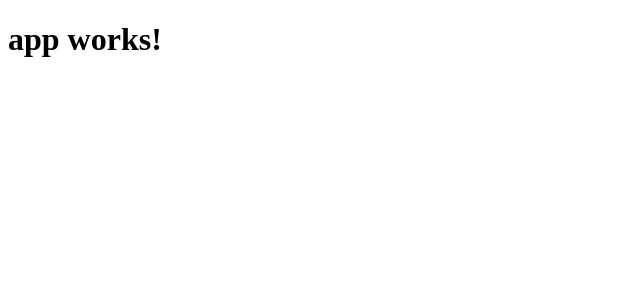
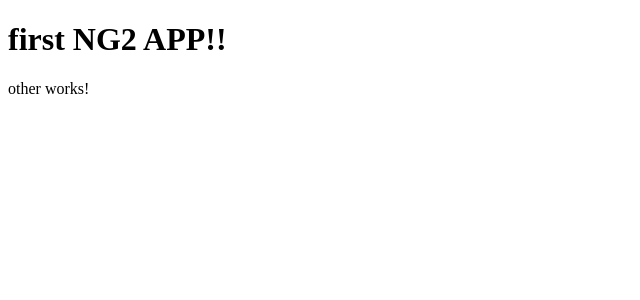
Before and after one commit to vanrick/ng2_first_app, an Angular app: page / in a window 1280 px wide. Shown: the top 300 px of the page, without its empty margins (0-640 px from the left). Built offline with nearby package versions, Linux system fonts and the light colour scheme.

Commit message:
added new components and use it with older components

```diff
--- a/src/app/app.component.html
+++ b/src/app/app.component.html
@@ -1,3 +1,4 @@
 <h1>
   {{title}}
 </h1>
+<ng2-FirstApp-other></ng2-FirstApp-other>
--- a/src/app/app.component.ts
+++ b/src/app/app.component.ts
@@ -6,5 +6,5 @@
   styleUrls: ['./app.component.css']
 })
 export class AppComponent {
-  title = 'app works!';
+  title = 'first NG2 APP!!';
 }
--- a/src/app/app.module.ts
+++ b/src/app/app.module.ts
@@ -4,10 +4,12 @@
 import { HttpModule } from '@angular/http';
 
 import { AppComponent } from './app.component';
+import { OtherComponent } from './other/other.component';
 
 @NgModule({
   declarations: [
-    AppComponent
+    AppComponent,
+    OtherComponent
   ],
   imports: [
     BrowserModule,
--- /dev/null
+++ b/src/app/other/other.component.html
@@ -0,0 +1,3 @@
+<p>
+  other works!
+</p>
--- /dev/null
+++ b/src/app/other/other.component.ts
@@ -0,0 +1,15 @@
+import { Component, OnInit } from '@angular/core';
+
+@Component({
+  selector: 'ng2-FirstApp-other',
+  templateUrl: './other.component.html',
+  styleUrls: ['./other.component.css']
+})
+export class OtherComponent implements OnInit {
+
+  constructor() { }
+
+  ngOnInit() {
+  }
+
+}
```
Also changed, not shown: src/app/other/other.component.css (added).
